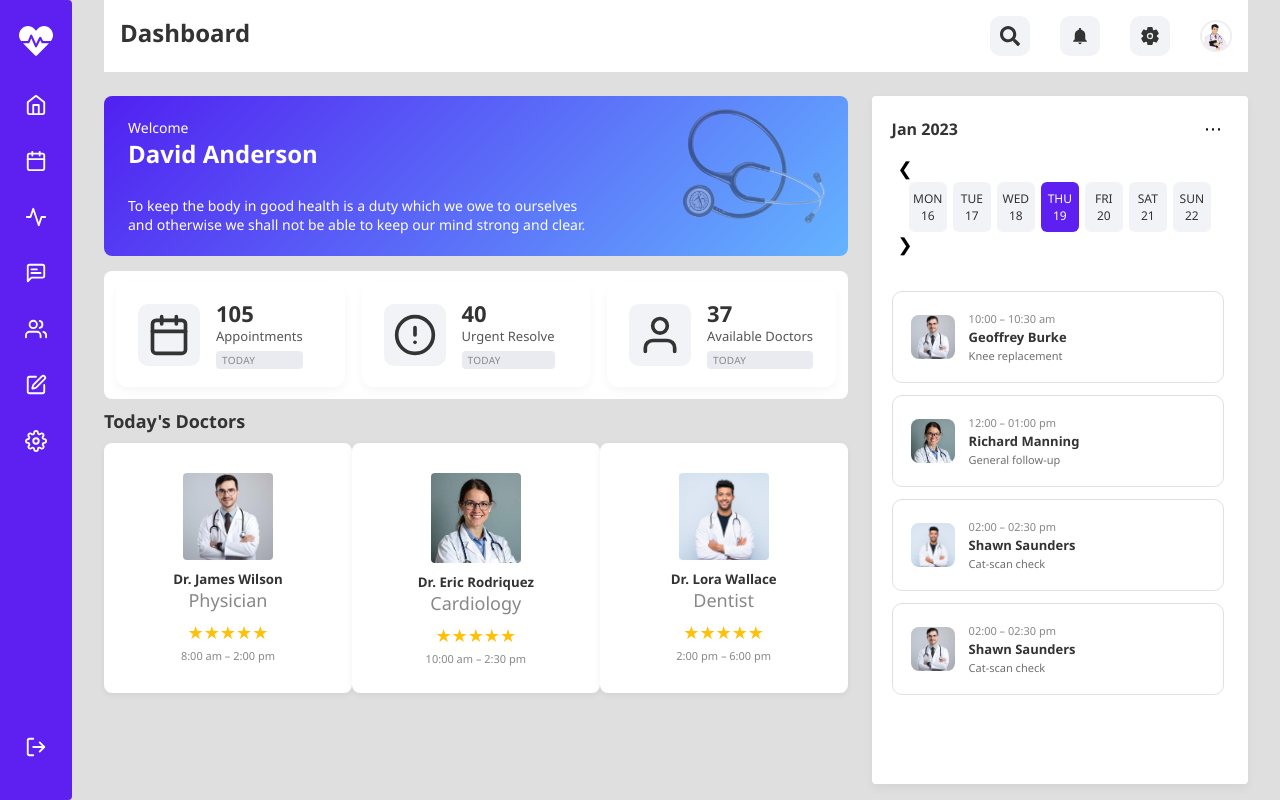
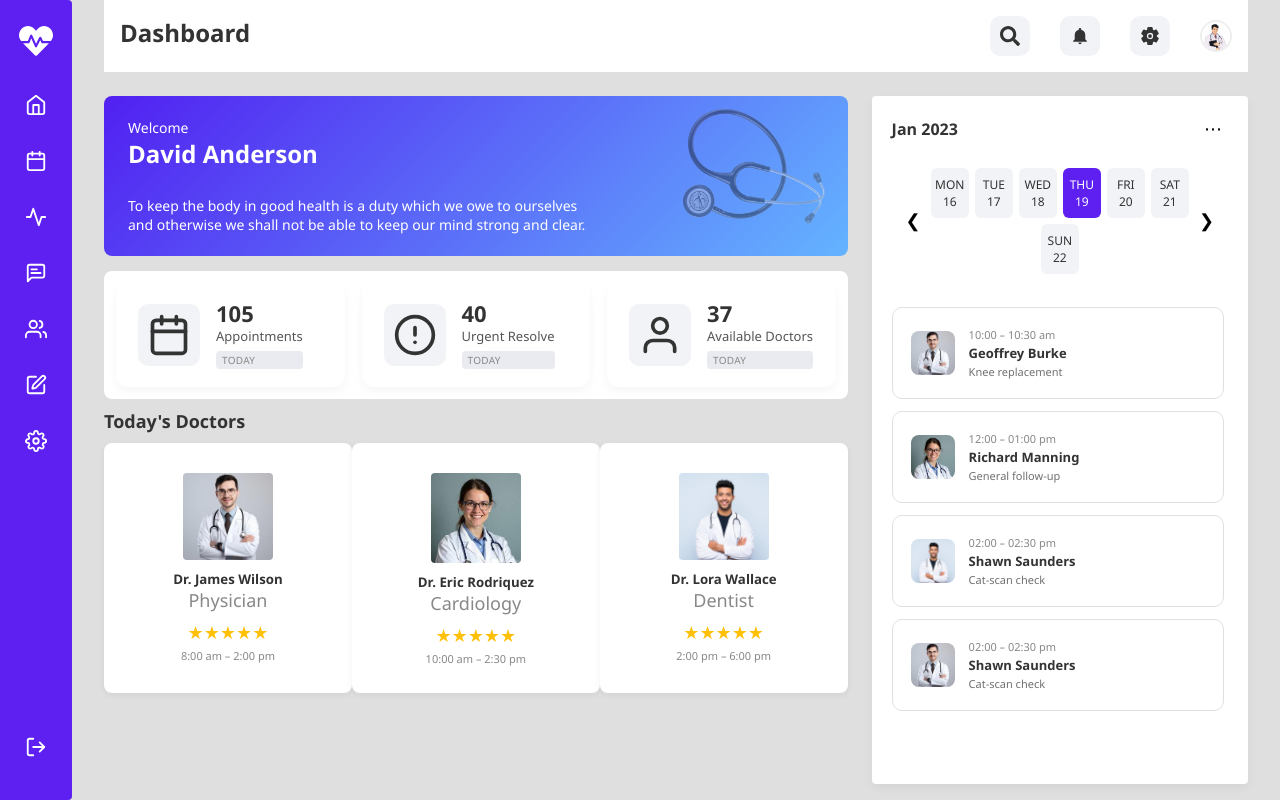
Before and after one commit to NilofarPinjari/hospitaldashboard, a React (Vite) app: page / in a window 1280 px wide. Built offline with nearby package versions, Linux system fonts and the light colour scheme.

Commit message:
Update ScheduleCard.css

```diff
--- a/src/components/ScheduleCard.css
+++ b/src/components/ScheduleCard.css
@@ -94,7 +94,7 @@
 }
 
 
-.datestrip {
+.dateline {
   display: flex;
   justify-content: space-between;
   align-items: center;
```
